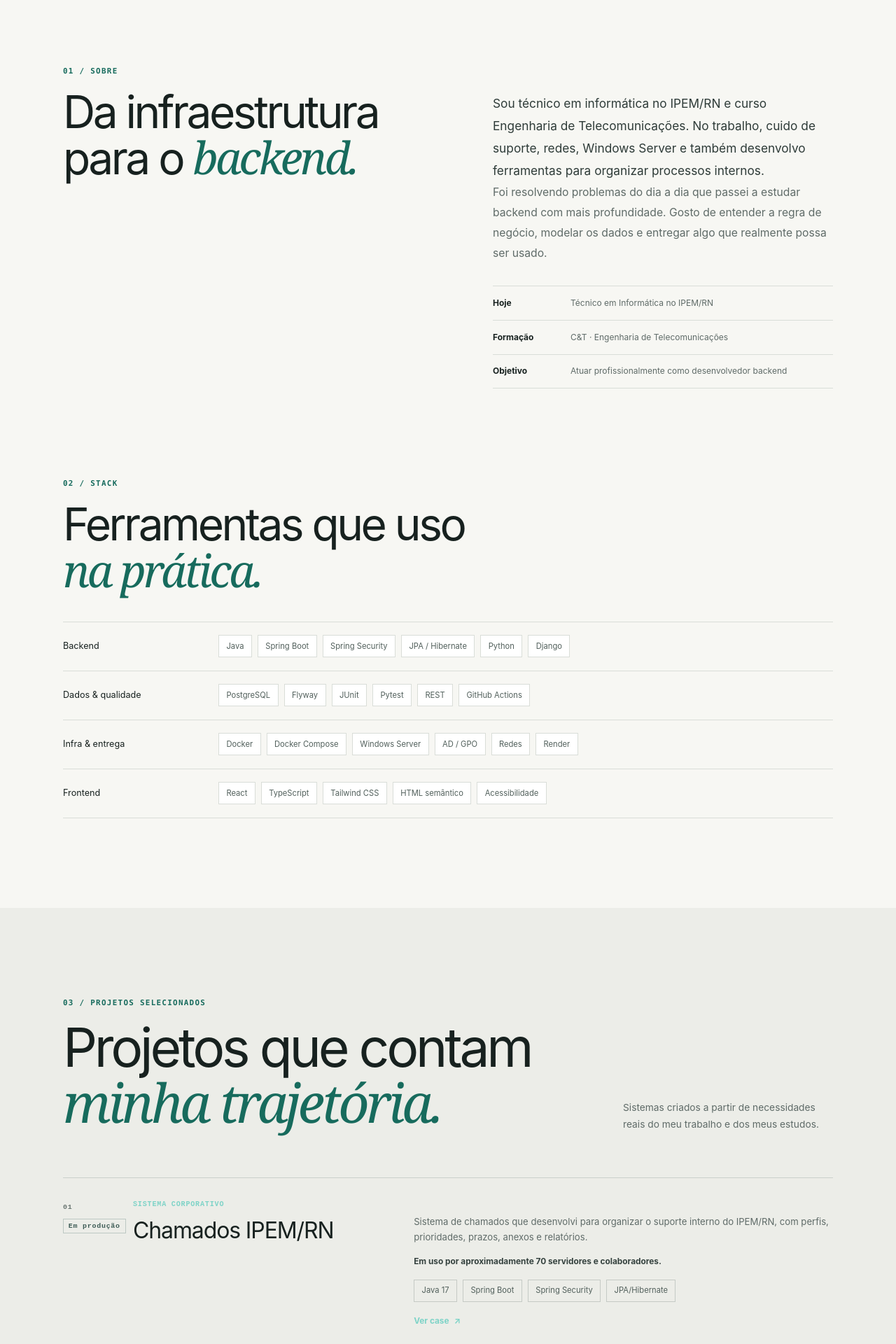
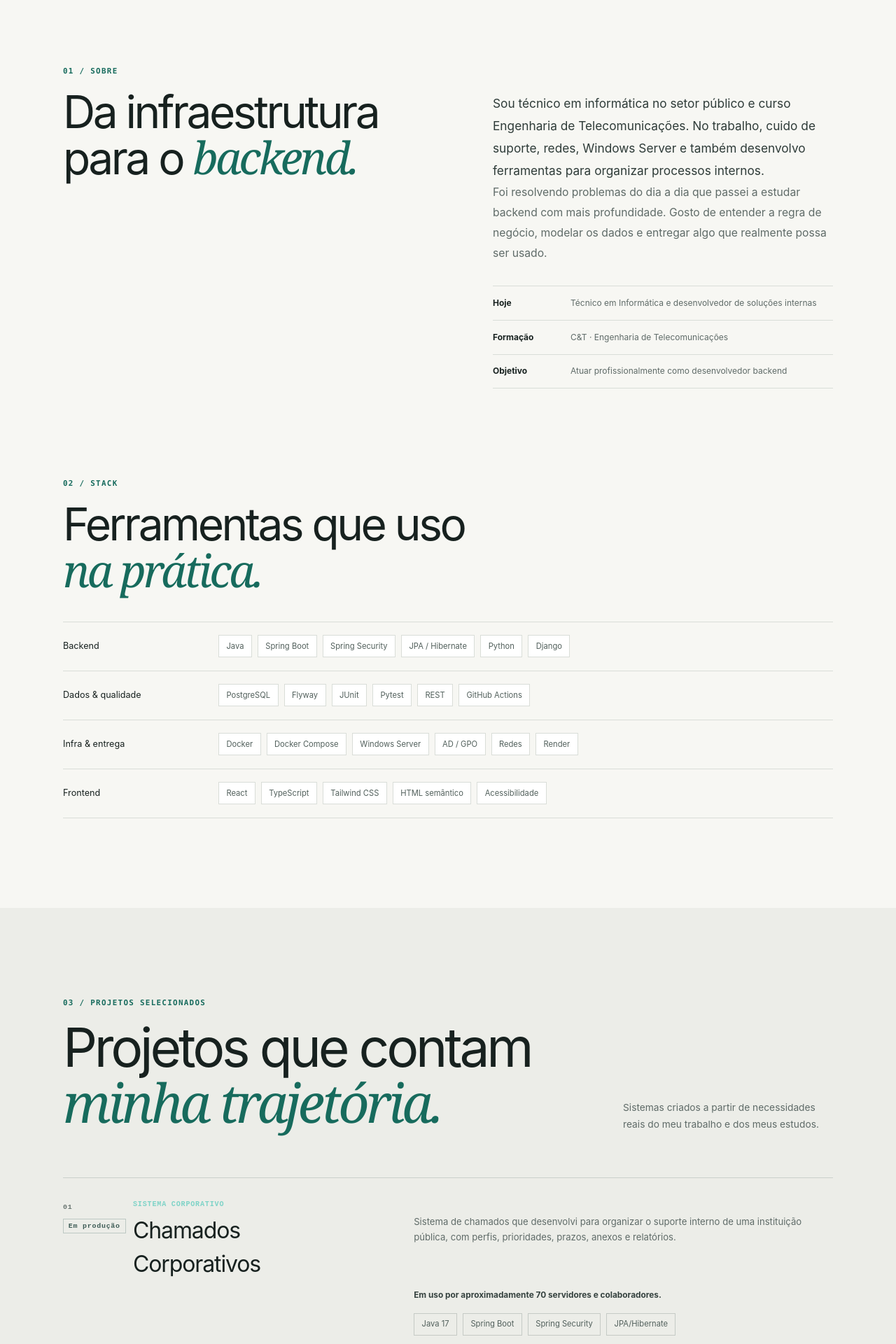
Before and after one commit to LindembergueFrank/portfolio, a React (Vite) app: page / in a window 1280 px wide. Shown: the part 860-2780 px from the top of the page at 70% size. Built offline with nearby package versions, Linux system fonts and the light colour scheme.

Commit message:
fix(content): remove employer references

```diff
--- a/src/data/projects.ts
+++ b/src/data/projects.ts
@@ -2,13 +2,13 @@ import type { Project } from '../types/project'
 
 export const projects: Project[] = [
   {
-    slug: 'chamados-ipem-rn',
+    slug: 'plataforma-chamados',
     number: '01',
-    title: 'Plataforma de Chamados IPEM/RN',
-    shortTitle: 'Chamados IPEM/RN',
+    title: 'Plataforma de Chamados',
+    shortTitle: 'Chamados Corporativos',
     status: 'Em produção',
     category: 'Sistema corporativo',
-    summary: 'Sistema de chamados que desenvolvi para organizar o suporte interno do IPEM/RN, com perfis, prioridades, prazos, anexos e relatórios.',
+    summary: 'Sistema de chamados que desenvolvi para organizar o suporte interno de uma instituição pública, com perfis, prioridades, prazos, anexos e relatórios.',
     impact: 'Em uso por aproximadamente 70 servidores e colaboradores.',
     problem: 'As solicitações de suporte chegavam por canais dispersos, sem histórico centralizado, rastreabilidade ou visão gerencial do atendimento.',
     solution: 'Uma aplicação com quatro perfis de acesso, fluxo completo do chamado, distribuição para técnicos, anexos, notificações e dashboards operacionais.',
@@ -45,7 +45,7 @@ export const projects: Project[] = [
     status: 'Em evolução',
     category: 'Dados e relatórios',
     summary: 'Módulo restrito para consultar autos de infração e preparar relatórios em PDF e Excel dentro do ecossistema do sistema de chamados.',
-    impact: 'Projeto em evolução, baseado em uma demanda real do IPEM/RN.',
+    impact: 'Projeto em evolução, baseado em uma demanda real de ambiente corporativo.',
     problem: 'Dados importantes estavam separados do fluxo cotidiano e exigiam esforço manual para consulta, consolidação e apresentação.',
     solution: 'Dashboard vinculado ao ecossistema de chamados, com controle de acesso, filtros e exportações orientadas ao trabalho da equipe.',
     role: 'Descoberta do produto, modelagem das informações, integração visual e definição da experiência de relatórios.',
--- a/src/sections/About.tsx
+++ b/src/sections/About.tsx
@@ -6,10 +6,10 @@ export function About() {
         <h2>Da infraestrutura<br />para o <em>backend.</em></h2>
       </div>
       <div className="about-copy">
-        <p>Sou técnico em informática no IPEM/RN e curso Engenharia de Telecomunicações. No trabalho, cuido de suporte, redes, Windows Server e também desenvolvo ferramentas para organizar processos internos.</p>
+        <p>Sou técnico em informática no setor público e curso Engenharia de Telecomunicações. No trabalho, cuido de suporte, redes, Windows Server e também desenvolvo ferramentas para organizar processos internos.</p>
         <p>Foi resolvendo problemas do dia a dia que passei a estudar backend com mais profundidade. Gosto de entender a regra de negócio, modelar os dados e entregar algo que realmente possa ser usado.</p>
         <div className="about-facts" aria-label="Informações profissionais">
-          <span><b>Hoje</b> Técnico em Informática no IPEM/RN</span>
+          <span><b>Hoje</b> Técnico em Informática e desenvolvedor de soluções internas</span>
           <span><b>Formação</b> C&T · Engenharia de Telecomunicações</span>
           <span><b>Objetivo</b> Atuar profissionalmente como desenvolvedor backend</span>
         </div>
--- a/src/sections/Hero.tsx
+++ b/src/sections/Hero.tsx
@@ -6,7 +6,7 @@ export function Hero() {
       <div className="hero-copy">
         <p className="eyebrow">DESENVOLVEDOR BACKEND · TÉCNICO EM INFORMÁTICA</p>
         <h1 id="hero-title">Olá, eu sou<br /><em>Lindembergue Frank.</em></h1>
-        <p className="lead">Trabalho com suporte, redes e sistemas internos no IPEM/RN. Desenvolvo principalmente com Java e Spring Boot, e uso Python e Django nos meus projetos de infraestrutura.</p>
+        <p className="lead">Atuo com suporte, redes e sistemas internos no setor público. Desenvolvo principalmente com Java e Spring Boot, e uso Python e Django nos meus projetos de infraestrutura.</p>
         <div className="hero-actions">
           <a className="button button--primary" href="#projetos">Conhecer meus projetos <ArrowIcon /></a>
           <a className="text-link" href="https://github.com/LindembergueFrank" target="_blank" rel="noreferrer">github.com/LindembergueFrank <ArrowIcon /></a>
```
Also changed, not shown: 1 other file (tests, documents, lock files or other folders).
